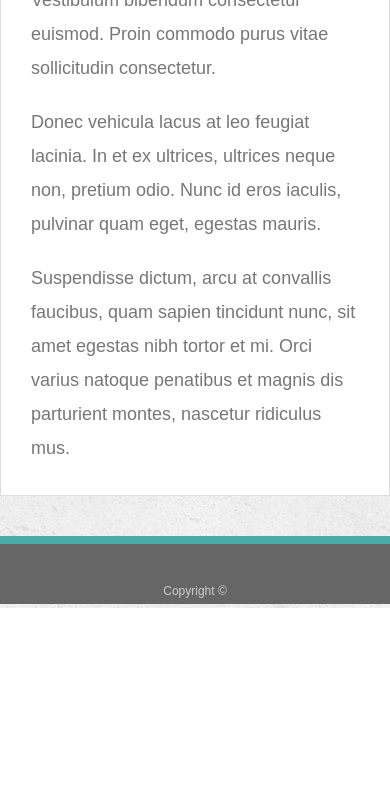
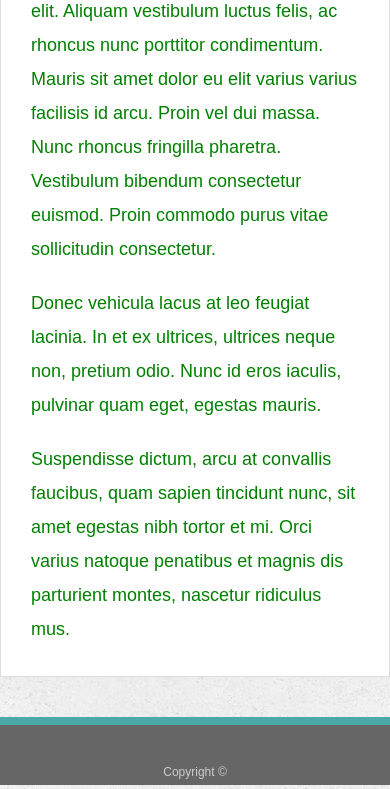
Before and after one commit to mliay81/Responsive-Portfolio, a plain HTML site: page index.html in a window 390 px wide. Shown: the part 610-1399 px from the top of the page. Before the commit the page ends 1218 px from the top, so only its background shows below. Drawn offline with Linux system fonts and the light colour scheme; files whose address does not match are found by name.

Commit message:
got the tags right

```diff
--- a/index.html
+++ b/index.html
@@ -6,6 +6,7 @@
   <title>About | Your Name</title>
   <link rel="stylesheet" type="text/css" href="reset.css">
   <link rel="stylesheet" type="text/css" href="style.css">
+  <meta name="viewport" content="width=device-width, initial-scale=1.0">
 </head>
 
 <body>
--- a/style.css
+++ b/style.css
@@ -215,3 +215,27 @@ input[type=submit] {
   background: #4aaaa5;
   border: 0 none;
 }
+
+
+@media screen and (max-width: 980px) {
+ body {
+    color: red;
+ }
+
+}
+
+@media screen and (max-width: 768px) {
+body {
+    color: blue;
+}
+}
+
+@media screen and (max-width: 640px) {
+body {
+    color: green;
+}
+
+#masthead {
+    position: static;
+}
+}
```
Also changed, not shown: contact.html (+1 -0 lines), portfolio.html (+1 -0 lines).
